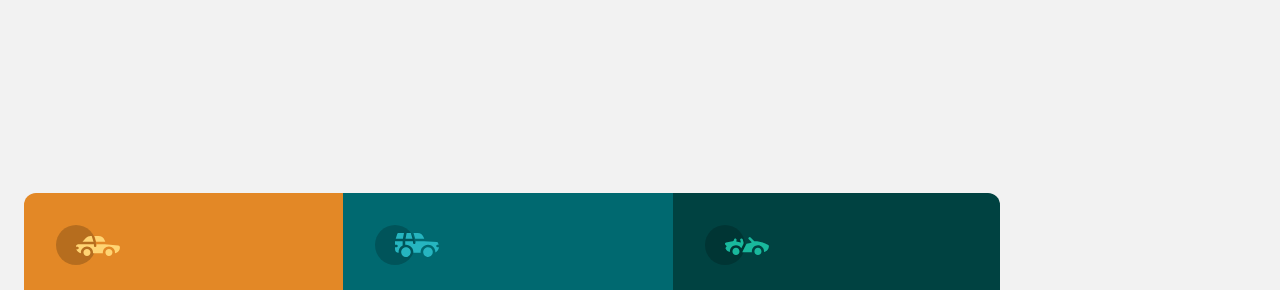
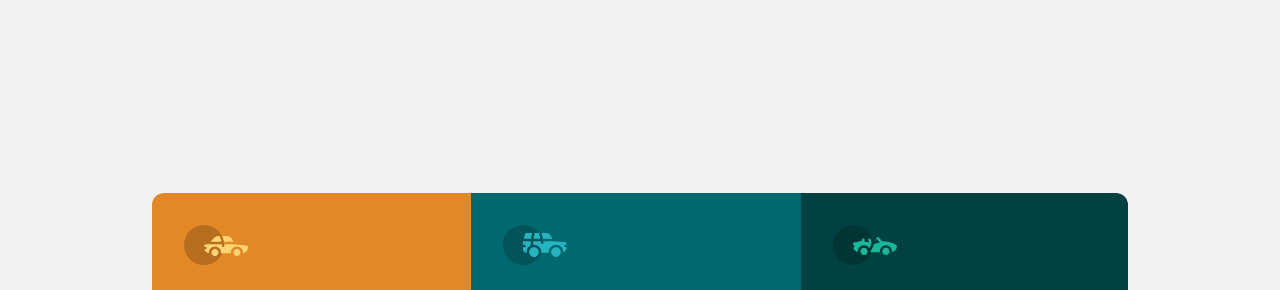
Before and after one commit to md-nurun-nobi/3-column-preview-card, a website built with Vite: page index.html in a window 1280 px wide. Shown: the part 23-313 px from the top of the page. Built offline with nearby package versions, Linux system fonts and the light colour scheme; a web font is replaced by a local one.

Commit message:
Fix card alignment

```diff
--- a/index.html
+++ b/index.html
@@ -14,7 +14,7 @@
 
 <body class="bg-gray-100">
   <main class="min-h-screen flex justify-center items-center
-w-full max-w-5xl p-6">
+w-full max-w-5xl mx-auto p-6">
 
     <article class="flex flex-col lg:flex-row
     overflow-hidden rounded-xl">
```
